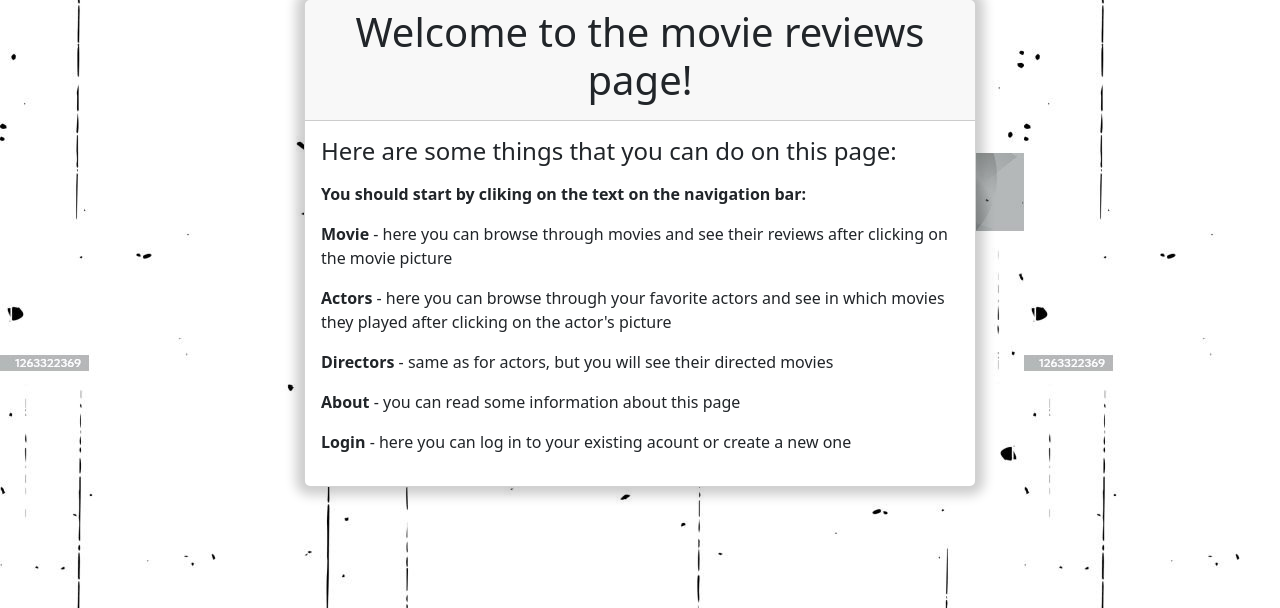
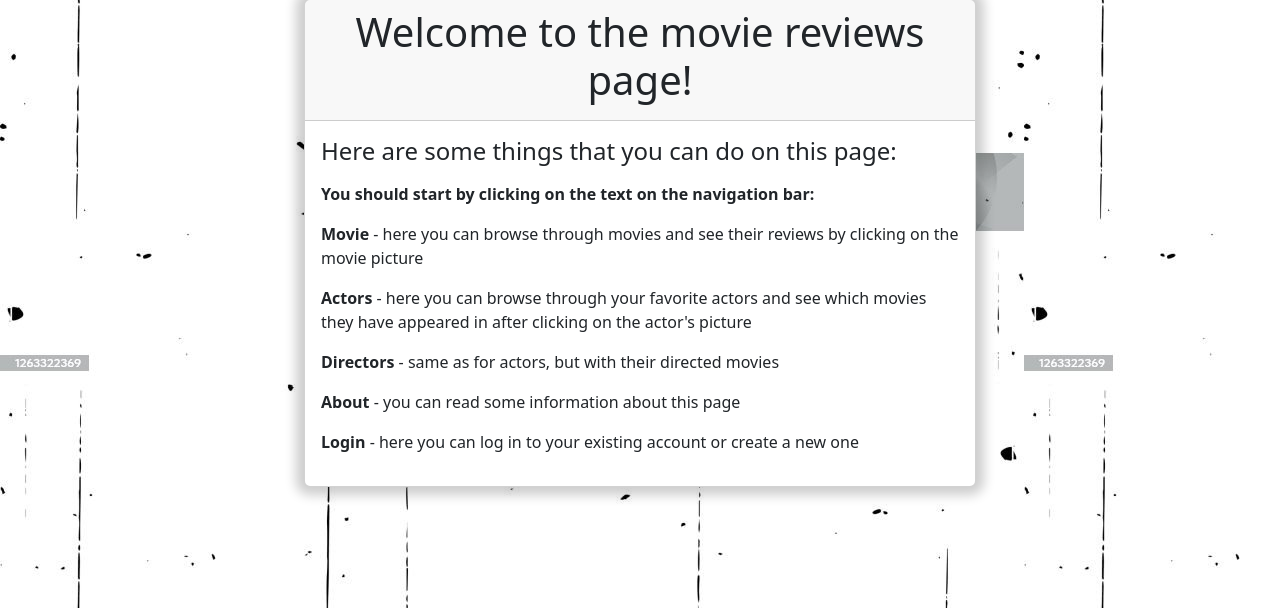
Before and after one commit to MichalPavlov/SP, a Django app: page / in a window 1280 px wide. Shown: the part 192-800 px from the top of the page. Run offline with Django 5.2, Linux system fonts and the light colour scheme.

Commit message:
gramaticke upravy

```diff
--- a/templates/about.html
+++ b/templates/about.html
@@ -26,7 +26,7 @@
                 <div class="card-body">
                     <h4>Here are some things that you should know about this page:</h4>
                     <p></p>
-                    <p>This page was created as a semester project for the VAII course by Michal Pavlov</p>
+                    <p>This page was developed as a semester project for the VAII course by Michal Pavlov</p>
                 </div>
             </div>
         </main>
--- a/templates/index.html
+++ b/templates/index.html
@@ -24,12 +24,12 @@
                     <div class="card-body">
                         <h4>Here are some things that you can do on this page:</h4>
                         <p></p>
-                        <p><strong>You should start by cliking on the text on the navigation bar:</strong></p>
-                        <p><strong>Movie</strong> - here you can browse through movies and see their reviews after clicking on the movie picture</p>
-                        <p><strong>Actors</strong> - here you can browse through your favorite actors and see in which movies they played after clicking on the actor's picture</p>
-                        <p><strong>Directors</strong> - same as for actors, but you will see their directed movies</p>
+                        <p><strong>You should start by clicking on the text on the navigation bar:</strong></p>
+                        <p><strong>Movie</strong> - here you can browse through movies and see their reviews by clicking on the movie picture</p>
+                        <p><strong>Actors</strong> - here you can browse through your favorite actors and see which movies they have appeared in after clicking on the actor's picture</p>
+                        <p><strong>Directors</strong> - same as for actors, but with their directed movies</p>
                         <p><strong>About</strong> - you can read some information about this page</p>
-                        <p><strong>Login</strong> - here you can log in to your existing acount or create a new one</p>
+                        <p><strong>Login</strong> - here you can log in to your existing account or create a new one</p>
                     </div>
                 </div>
             </main>
```
Also changed, not shown: db.sqlite3.
